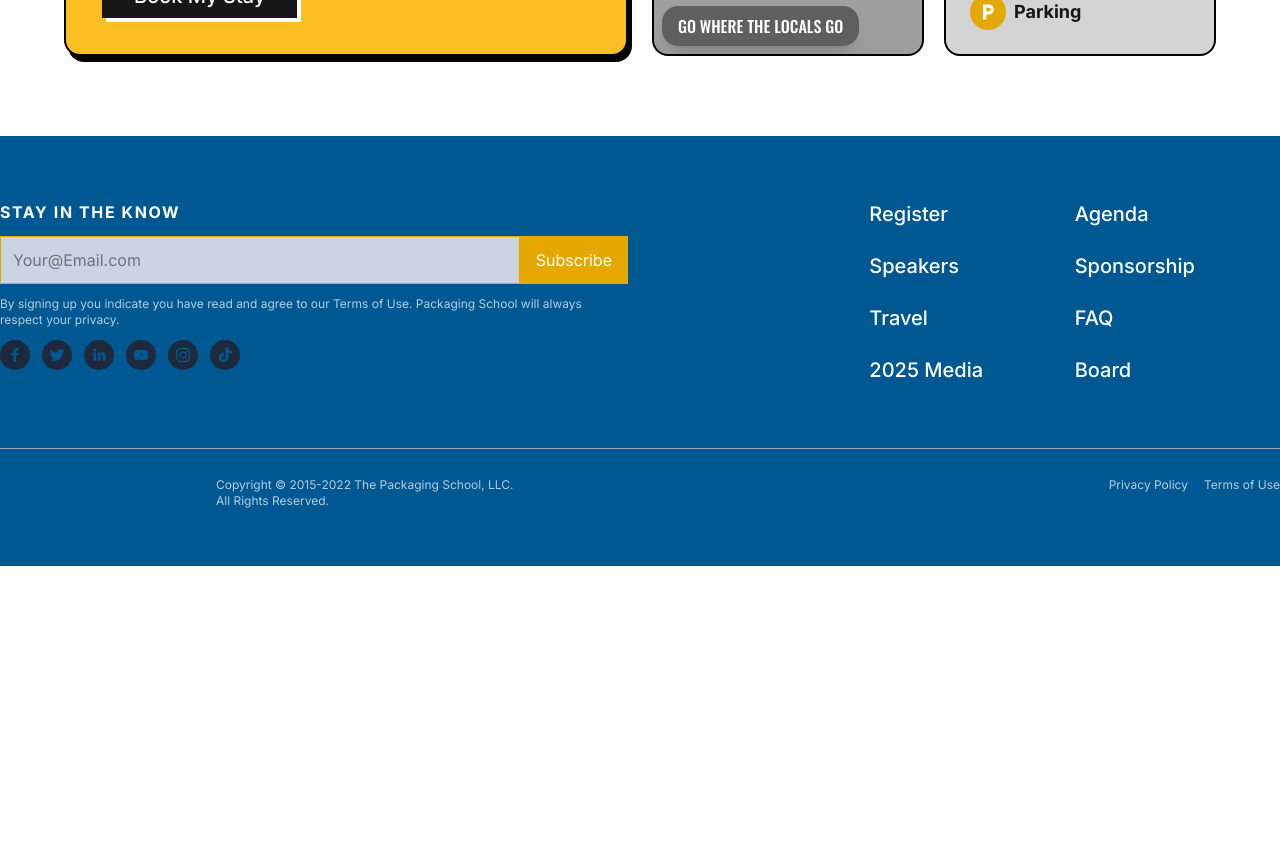
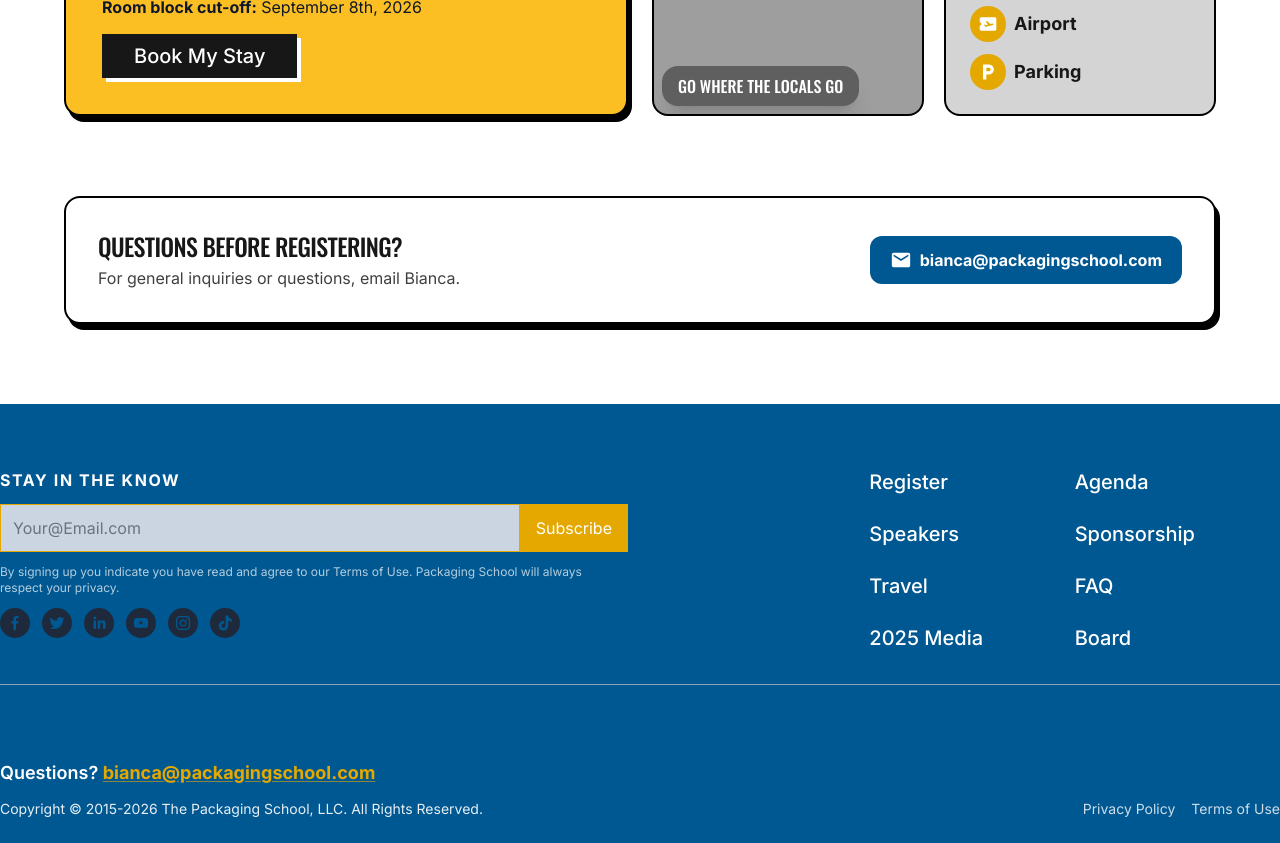
Before and after one commit to jmechristian/autopack-summit-next, a Next.js app: page /travel in a window 1280 px wide. Shown: the part 840-1683 px from the top of the page. Before the commit the page ends 1406 px from the top, so only its background shows below. Built offline with nearby package versions, Linux system fonts and the light colour scheme; grey boxes are pictures that could not be loaded; what aws-amplify would draw is missing.

Commit message:
sdsdsdsd

```diff
--- a/components/home/LatestEventSignupForm.js
+++ b/components/home/LatestEventSignupForm.js
@@ -5,8 +5,33 @@ import { sendCodeRequest } from '../../util/api';
 
 const TICKET_PRICE = 1600;
 const CODE_REQUEST_COOLDOWN_MS = 60 * 1000;
+const EVENT_START = new Date(2026, 8, 30, 0, 0, 0); // Sep 30, 2026
+
+const getCountdown = (target) => {
+  const diff = Math.max(0, target.getTime() - Date.now());
+  const totalSeconds = Math.floor(diff / 1000);
+  return {
+    days: Math.floor(totalSeconds / 86400),
+    hours: Math.floor((totalSeconds % 86400) / 3600),
+    minutes: Math.floor((totalSeconds % 3600) / 60),
+    seconds: totalSeconds % 60,
+    done: diff === 0,
+  };
+};
+
+const CountdownUnit = ({ value, label }) => (
+  <div className='flex min-w-[3.25rem] flex-1 flex-col items-center rounded-lg bg-neutral-900 px-1.5 py-2 text-white'>
+    <span className='font-oswald text-xl font-semibold tabular-nums leading-none tracking-tight sm:text-2xl'>
+      {String(value).padStart(2, '0')}
+    </span>
+    <span className='mt-1 text-[10px] font-semibold uppercase tracking-wider text-neutral-400'>
+      {label}
+    </span>
+  </div>
+);
 
 const LatestEventSignupForm = () => {
+  const [countdown, setCountdown] = useState(() => getCountdown(EVENT_START));
   const [codeModalOpen, setCodeModalOpen] = useState(false);
   const [codeForm, setCodeForm] = useState({
     email: '',
@@ -18,6 +43,13 @@ const LatestEventSignupForm = () => {
   const [codeError, setCodeError] = useState('');
   const [codeCooldownUntil, setCodeCooldownUntil] = useState(0);
   const [, setCooldownTick] = useState(0);
+
+  useEffect(() => {
+    const id = setInterval(() => {
+      setCountdown(getCountdown(EVENT_START));
+    }, 1000);
+    return () => clearInterval(id);
+  }, []);
 
   useEffect(() => {
     if (!codeCooldownUntil || Date.now() >= codeCooldownUntil) return;
@@ -121,6 +153,20 @@ const LatestEventSignupForm = () => {
           Register Now
         </button>
       </a>
+
+      {!countdown.done && (
+        <div className='mt-3'>
+          <p className='mb-2 text-center text-xs font-semibold uppercase tracking-wide text-ap-red'>
+            Summit starts in
+          </p>
+          <div className='flex gap-2'>
+            <CountdownUnit value={countdown.days} label='Days' />
+            <CountdownUnit value={countdown.hours} label='Hrs' />
+            <CountdownUnit value={countdown.minutes} label='Min' />
+            <CountdownUnit value={countdown.seconds} label='Sec' />
+          </div>
+        </div>
+      )}
 
       <div className='mt-6 border-t border-neutral-300 pt-4'>
         <button
--- a/features/layout/footer/Footer.js
+++ b/features/layout/footer/Footer.js
@@ -7,11 +7,11 @@ import FooterCopyright from './FooterCopyright';
 const Footer = ({ footerImages }) => {
   return (
     <div className='bg-ap-darkblue'>
-      <div className='pb-8 pt-10 lg:pt-16'>
-        <div className='flex flex-col gap-16'>
+      <div className='pt-10 lg:pt-16'>
+        <div className='flex flex-col gap-16 pb-8'>
           {/* <FooterHeadline /> */}
           {/* <FooterImageGallery images={footerImages} /> */}
-          <div className='grid grid-cols-1 md:grid-cols-5 xl:grid-cols-6 xl:content-between gap-y-6 md:gap-y-0 md:gap-x-6 max-w-7xl mx-auto'>
+          <div className='mx-auto grid w-full max-w-7xl grid-cols-1 gap-y-6 md:grid-cols-5 md:gap-x-6 md:gap-y-0 xl:grid-cols-6 xl:content-between'>
             <div className='md:col-span-3 xl:col-span-3'>
               <FooterSubscribe />
             </div>
@@ -19,8 +19,8 @@ const Footer = ({ footerImages }) => {
               <FooterNav />
             </div>
           </div>
-          <FooterCopyright />
         </div>
+        <FooterCopyright />
       </div>
     </div>
   );
--- a/features/layout/footer/FooterCopyright.js
+++ b/features/layout/footer/FooterCopyright.js
@@ -1,33 +1,35 @@
 import React from 'react';
 import Logo from '../../../shared/Logo';
-import Divider from '../../../shared/Divider';
 
 const FooterCopyright = () => {
   return (
-    <div className='flex flex-col gap-6 px-6 max-w-7xl mx-auto xl:px-0'>
-      <Divider />
-      <div className='grid grid-cols-5 md:grid-cols-12 gap-x-4 justify-center align-middle py-1'>
-        <div className='col-span-2 md:col-span-3 lg:col-span-2'>
-          <Logo />
+    <div className='mx-auto w-full max-w-7xl px-6 xl:px-0'>
+      <div className='w-full border-t border-slate-400' />
+      <div className='flex w-full flex-col gap-4 py-6 sm:flex-row sm:items-end sm:justify-between'>
+        <div className='flex flex-col items-start gap-3 text-left'>
+          <div className='w-36'>
+            <Logo />
+          </div>
+          <p className='text-base font-semibold text-white sm:text-lg'>
+            Questions?{' '}
+            <a
+              href='mailto:bianca@packagingschool.com'
+              className='font-bold text-ap-yellow underline decoration-ap-yellow/60 underline-offset-2 transition-colors hover:text-white hover:decoration-white'
+            >
+              bianca@packagingschool.com
+            </a>
+          </p>
+          <p className='text-sm text-white/90'>
+            Copyright © 2015-2026 The Packaging School, LLC. All Rights Reserved.
+          </p>
         </div>
-        <div className='col-span-3 md:col-span-4 lg:col-span-3 text-[10px] lg:text-xs text-white/70'>
-          Copyright © 2015-2022 The Packaging School, LLC. All Rights Reserved.
-        </div>
-        <div className='hidden md:flex gap-4 md:col-span-5 lg:col-span-7 justify-end'>
-          <div className='text-xs text-white/70'>
-            <a href='/policies'>Privacy Policy</a>
-          </div>
-          <div className='text-xs text-white/70'>
-            <a href='/policies'>Terms of Use</a>
-          </div>
-        </div>
-      </div>
-      <div className='flex gap-4 md:hidden'>
-        <div className='text-xs lg:text-sm text-white/70'>
-          <a href='/policies'>Privacy Policy</a>
-        </div>
-        <div className='text-xs lg:text-sm text-white/70'>
-          <a href='/policies'>Terms of Use</a>
+        <div className='flex shrink-0 gap-4 text-sm text-white/80'>
+          <a href='/policies' className='hover:text-white'>
+            Privacy Policy
+          </a>
+          <a href='/policies' className='hover:text-white'>
+            Terms of Use
+          </a>
         </div>
       </div>
     </div>
--- a/pages/travel.js
+++ b/pages/travel.js
@@ -110,13 +110,17 @@ const Travel = () => {
                 <div className='border-t border-t-neutral-500'>
                   <div className='flex flex-col gap-4 pt-6 text-lg leading-snug'>
                     <div className='flex gap-2 items-center'>
-                      {/* <div className='w-10 h-10 rounded-full bg-neutral-900 flex items-center justify-center'>
-                        <div className='-mt-1'>
-                          <MdDiversity3 color='white' size={'24px'} />
-                        </div>
-                      </div> */}
                       <div className='font-oswald uppercase font-medium '>
                         Rooms are limited, book today!
+                      </div>
+                    </div>
+                    <div className='text-base leading-snug'>
+                      <div>
+                        <span className='font-bold'>Group code:</span> G-APSM
+                      </div>
+                      <div>
+                        <span className='font-bold'>Room block cut-off:</span>{' '}
+                        September 8th, 2026
                       </div>
                     </div>
                     <button
@@ -234,6 +238,25 @@ const Travel = () => {
               </div>
             </div>
           </div>
+          <div className='w-full rounded-2xl mb-20 border-2 border-black bg-white p-6 shadow-[4px_6px_0_black] sm:p-8'>
+            <div className='flex flex-col gap-2 sm:flex-row sm:items-center sm:justify-between'>
+              <div>
+                <div className='font-oswald text-2xl font-medium uppercase tracking-tight text-neutral-900'>
+                  Questions before registering?
+                </div>
+                <p className='mt-1 text-neutral-700'>
+                  For general inquiries or questions, email Bianca.
+                </p>
+              </div>
+              <a
+                href='mailto:bianca@packagingschool.com'
+                className='inline-flex w-fit items-center gap-2 rounded-xl bg-ap-darkblue px-5 py-3 font-bold text-white transition-opacity hover:opacity-90'
+              >
+                <MdEmail size={22} />
+                bianca@packagingschool.com
+              </a>
+            </div>
+          </div>
         </div>
       </div>
     </>
```
